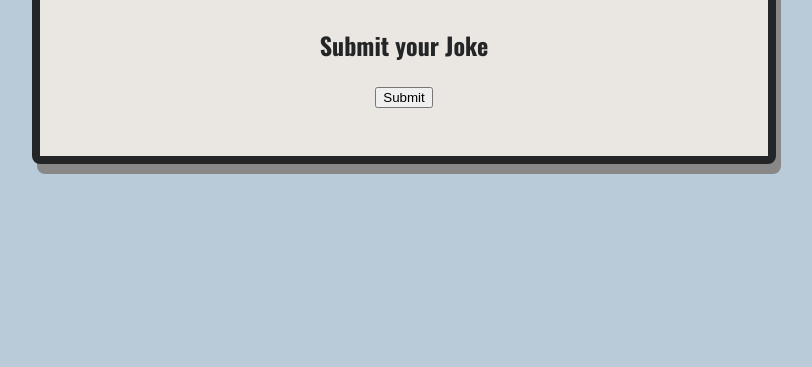
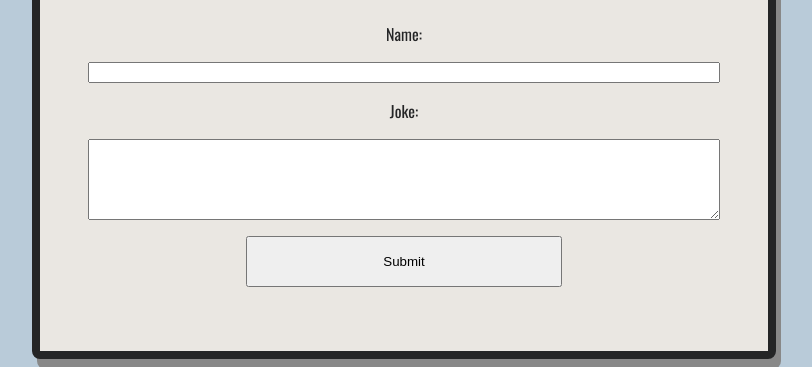
Before and after one commit to Jake7Hunter/coding-challenge, a website: page index.html in a window 1280 px wide. Shown: the part 553-920 px from the top of the page, without its empty margins (236-1048 px from the left). Before the commit the page ends 816 px from the top, so only its background shows below. Drawn offline with nearby package versions, Linux system fonts and the light colour scheme.

Commit message:
created form

```diff
--- a/index.html
+++ b/index.html
@@ -16,16 +16,16 @@
 
         </div>
     </section>
-    <section id="form">
-        <form>
-            <h1>Submit your Joke</h1>
-
-            <button id="formButton">Submit</button>
-            <div id="yourJoke">
-
-            </div>
-        </form>
-    </section>
+    <form id="form">
+        <h1>Submit Your Joke</h1>
+        Name:
+        <input type="text" id="yourName">
+        Joke:
+        <textarea type="text" rows="5" id="yourJoke"></textarea>
+        <input type="submit"  id="submit">
+        <div id="submittedJoke">
+        </div>
+    </form>
 
     <!-- Scripts -->
     <script src="https://www.gstatic.com/firebasejs/8.10.0/firebase-app.js"></script>
--- a/src/css/style.css
+++ b/src/css/style.css
@@ -51,4 +51,13 @@ body{
     text-align: center;
     box-shadow: 5px 10px #888888;
     border-radius: 0.5em;
+    display: flex;
+    flex-direction: column;
+    gap: 1em;
 }
+
+#submit{
+    padding: 1rem;
+    width: 50%;
+    align-self: center;
+}
```
